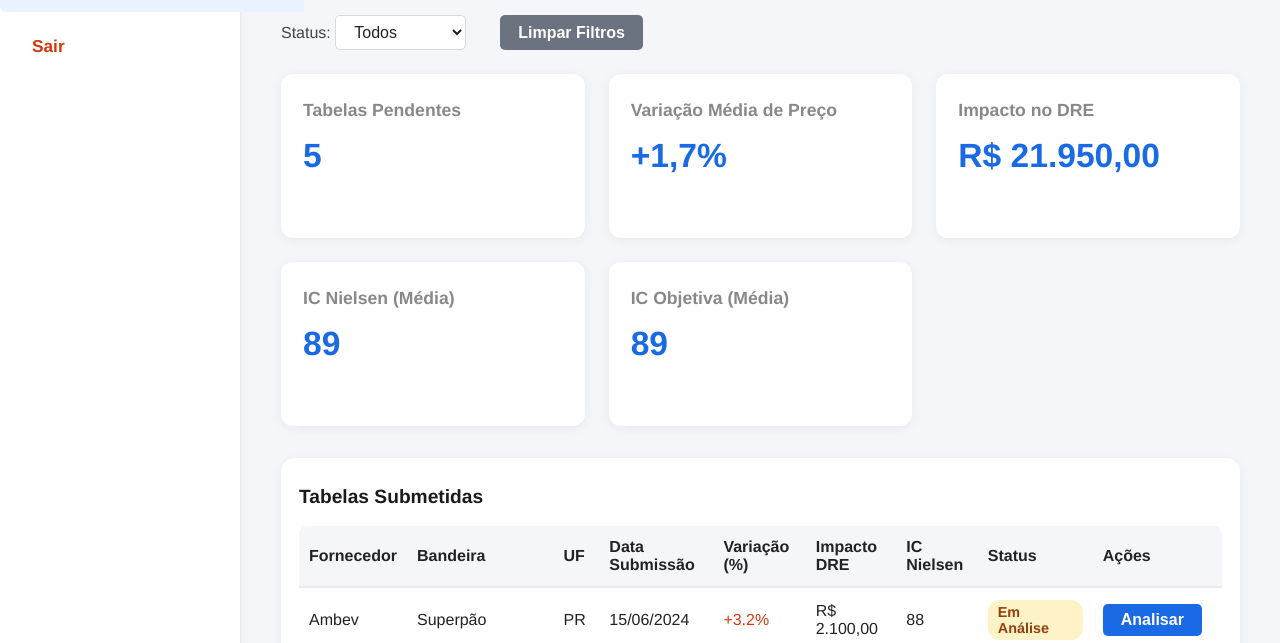
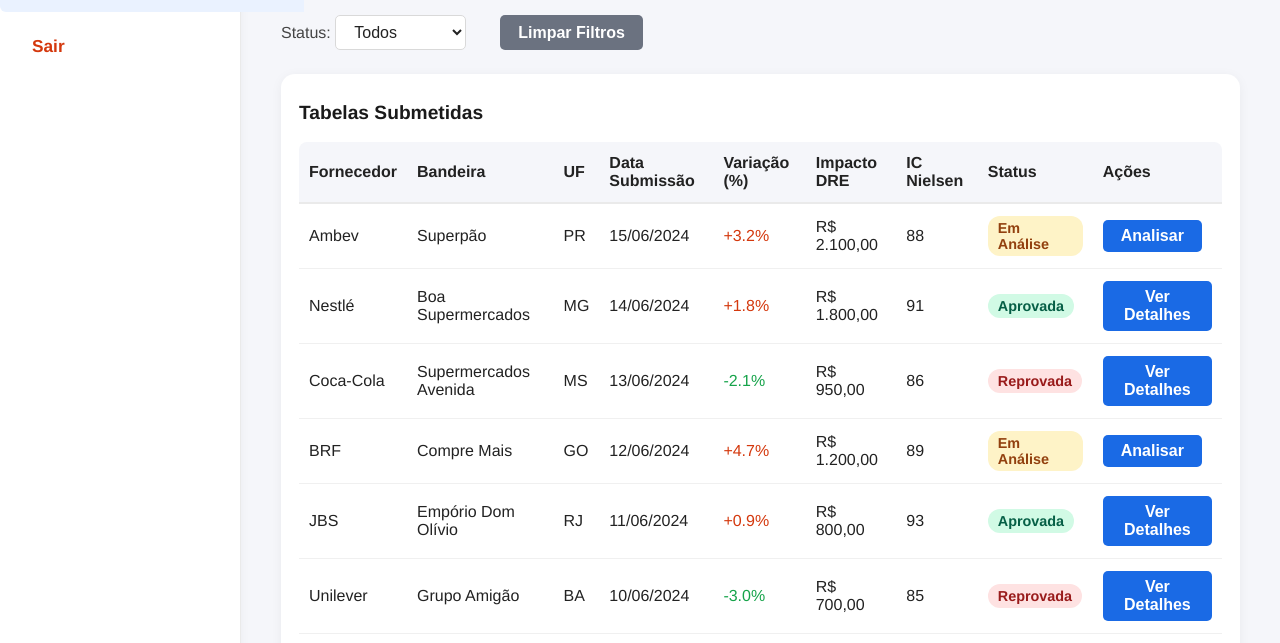
Before and after one commit to LucioFlavioRosa/prototipo_plurix, a plain HTML site: page prototipos/dashboard-comprador.html in a window 1280 px wide. Shown: the part 136-779 px from the top of the page. Drawn offline with Linux system fonts and the light colour scheme; a web font is replaced by a local one.

Commit message:
Update dashboard-comprador.html

```diff
--- a/prototipos/dashboard-comprador.html
+++ b/prototipos/dashboard-comprador.html
@@ -332,28 +332,6 @@
         </label>
         <button type="button" class="btn-limpar" onclick="resetarFiltros()">Limpar Filtros</button>
       </form>
-      <section class="card-grid">
-        <div class="card">
-          <span class="card-title">Tabelas Pendentes</span>
-          <span class="card-value" id="tabelasPendentes">7</span>
-        </div>
-        <div class="card">
-          <span class="card-title">Variação Média de Preço</span>
-          <span class="card-value" id="variacaoMedia">+4,2%</span>
-        </div>
-        <div class="card">
-          <span class="card-title">Impacto no DRE</span>
-          <span class="card-value" id="impactoDRE">R$ 12.500</span>
-        </div>
-        <div class="card">
-          <span class="card-title">IC Nielsen (Média)</span>
-          <span class="card-value" id="icNielsen">92</span>
-        </div>
-        <div class="card">
-          <span class="card-title">IC Objetiva (Média)</span>
-          <span class="card-value" id="icObjetiva">87</span>
-        </div>
-      </section>
       <section class="table-section">
         <div class="section-title">Tabelas Submetidas</div>
         <table class="data-table" aria-label="Tabelas submetidas">
```
